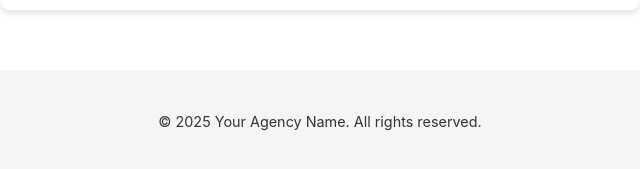
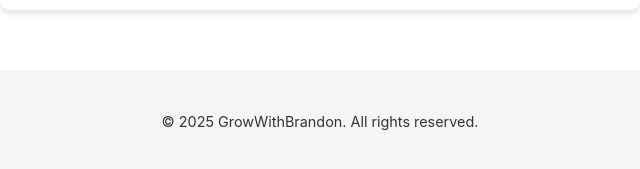
Before and after one commit to Growwithbrandon/brandon-form, a plain HTML site: page index.html in a window 1280 px wide. Shown: the part 2476-2645 px from the top of the page, 320-960 px from the left. Drawn offline with Linux system fonts and the light colour scheme.

Commit message:
complete again

```diff
--- a/index.html
+++ b/index.html
@@ -198,7 +198,7 @@
   </section>
 
   <footer>
-    &copy; 2025 Your Agency Name. All rights reserved.
+    &copy; 2025 GrowWithBrandon. All rights reserved.
   </footer>
 
 </body>
```
